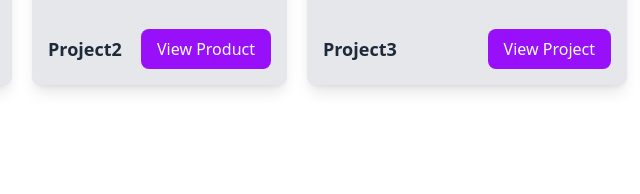
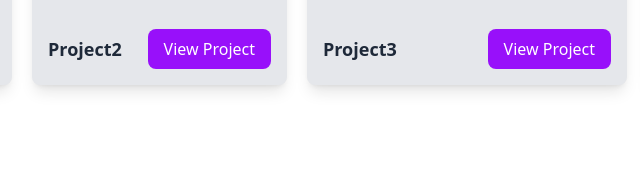
Before and after one commit to jemila2/tailwindproject, a plain HTML site: page index.html in a window 1280 px wide. Shown: the part 2155-2349 px from the top of the page, 281-921 px from the left. Drawn offline with nearby package versions, Linux system fonts and the light colour scheme.

Commit message:
second commit

```diff
--- a/index.html
+++ b/index.html
@@ -236,7 +236,7 @@
                   <div class="mt-4 flex items-center justify-between">
                     <span class="text-lg font-bold text-gray-800 hidden md:block">Project2</span>
 
-                   <a href="https://jemila2.github.io/myemail/"> <button class="bg-purple-600 text-white py-2 px-4 rounded-lg hover:bg-blue-600">View Product</button></a>
+                   <a href="https://jemila2.github.io/myemail/"> <button class="bg-purple-600 text-white py-2 px-4 rounded-lg hover:bg-blue-600">View Project</button></a>
                   </div>
                 </div>
               </div>
```
